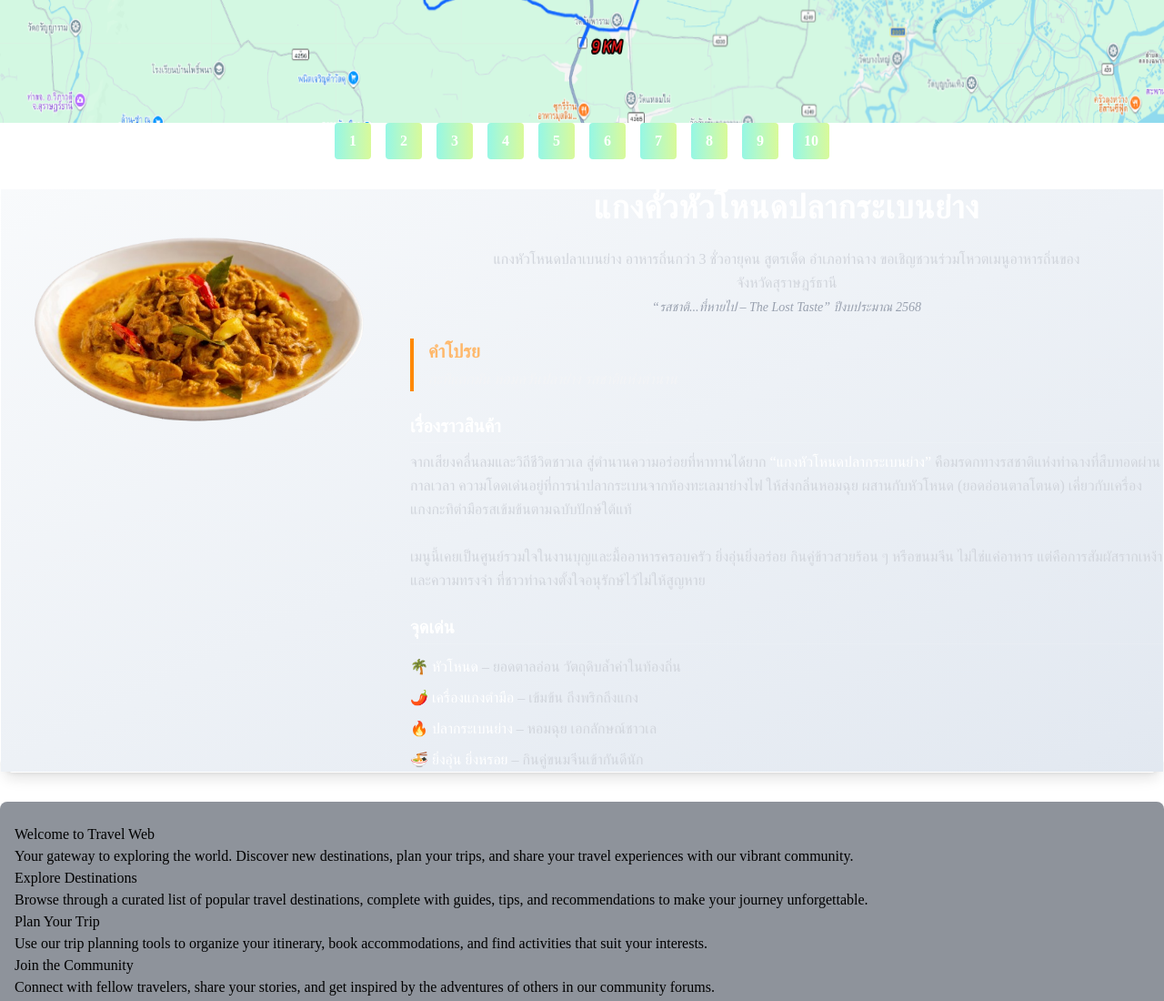
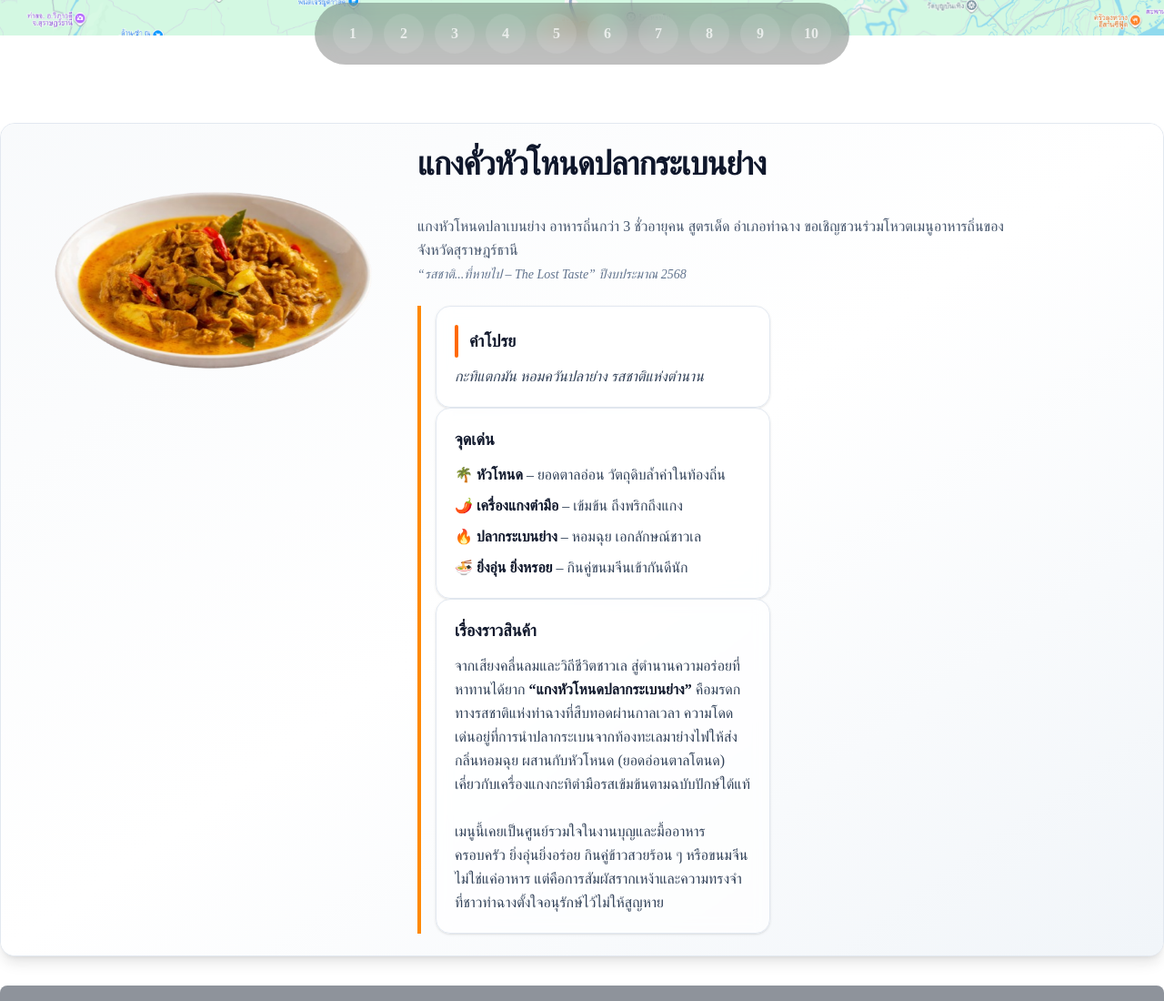
Before and after one commit to sasipongjiteufeu/Travel_web, a website built with Vite: page travel-web/index.html in a window 1280 px wide. Shown: the part 805-1905 px from the top of the page at 91% size. Built offline with nearby package versions, Linux system fonts and the light colour scheme.

Commit message:
Fix botton

```diff
--- a/travel-web/index.html
+++ b/travel-web/index.html
@@ -10,6 +10,7 @@
 </head>
 
 <body class="font-[Kanit]">
+
   <nav
     class="relative bg-gray-800/50 after:pointer-events-none after:absolute after:inset-x-0 after:bottom-0 after:h-px after:bg-white/10">
     <div class="mx-auto max-w-7xl px-2 sm:px-6 lg:px-8">
@@ -79,79 +80,42 @@
   <script type="module" src="/src/main.ts"></script>
 
   <header>
-    <h1 class="text-6xl font-bold text-center my-auto text-black drop-shadow-lg mt-4">
-      เส้นทางท่องเที่ยวเชิงอาหารอำเภอท่าฉาง</h1>
-    <div class="flex justify-center h-screen">
-      <img class="mx-auto object-top" src="ท่าฉาง.png" alt="tasa">
+    <h1 class="text-6xl font-bold text-center text-black drop-shadow-lg mt-4">
+  เส้นทางท่องเที่ยวเชิงอาหารอำเภอท่าฉาง
+</h1>
+
+<!-- container หลัก -->
+<div class="relative flex justify-center h-screen">
+
+  <!-- รูปแผนที่ -->
+  <img class="mx-auto object-contain" src="ท่าฉาง.png" alt="tasa">
+
+  <!-- pagination ลอยบนรูป -->
+  <div class="absolute bottom-16 left-1/2 -translate-x-1/2
+              flex gap-3
+              bg-black/25 backdrop-blur-md
+              px-5 py-3 rounded-full">
+
+    <button class="page-btn">1</button>
+    <button class="page-btn">2</button>
+    <button class="page-btn">3</button>
+    <button class="page-btn">4</button>
+    <button class="page-btn">5</button>
+    <button class="page-btn">6</button>
+    <button class="page-btn">7</button>
+    <button class="page-btn">8</button>
+    <button class="page-btn">9</button>
+    <button class="page-btn">10</button>
+
   </div>
-    <div class="relative flex justify-center space-x-4 mb-8">
-      <!-- Pagination Buttons -->
-      <button class="w-10 h-10 bg-gradient-to-r from-teal-200 to-lime-200
-           text-white font-bold rounded
-           transition-transform duration-200
-           hover:scale-110">
-        1
-      </button>
-      <button class="w-10 h-10 bg-gradient-to-r from-teal-200 to-lime-200
-           text-white font-bold rounded
-           transition-transform duration-200
-           hover:scale-110">
-        2
-      </button>
-      <button class="w-10 h-10 bg-gradient-to-r from-teal-200 to-lime-200
-           text-white font-bold rounded
-           transition-transform duration-200
-           hover:scale-110">
-        3
-      </button>
-      <button class="w-10 h-10 bg-gradient-to-r from-teal-200 to-lime-200
-           text-white font-bold rounded
-           transition-transform duration-200
-           hover:scale-110">
-        4
-      </button>
-      <button class="w-10 h-10 bg-gradient-to-r from-teal-200 to-lime-200
-           text-white font-bold rounded
-           transition-transform duration-200
-           hover:scale-110">
-        5
-      </button>
-      <button class="w-10 h-10 bg-gradient-to-r from-teal-200 to-lime-200
-           text-white font-bold rounded
-           transition-transform duration-200
-           hover:scale-110">
-        6
-      </button>
-      <button class="w-10 h-10 bg-gradient-to-r from-teal-200 to-lime-200
-           text-white font-bold rounded
-           transition-transform duration-200
-           hover:scale-110">
-        7
-      </button>
-      <button class="w-10 h-10 bg-gradient-to-r from-teal-200 to-lime-200
-           text-white font-bold rounded
-           transition-transform duration-200
-           hover:scale-110">
-        8
-      </button>
-      <button class="w-10 h-10 bg-gradient-to-r from-teal-200 to-lime-200
-           text-white font-bold rounded
-           transition-transform duration-200
-           hover:scale-110">
-        9
-      </button>
-      <button class="w-10 h-10 bg-gradient-to-r from-teal-200 to-lime-200
-           text-white font-bold rounded
-           transition-transform duration-200
-           hover:scale-110">
-        10
-      </button>
+
 </div>
 
   </header>
-  <article class="bg-white/70 backdrop-blur-md border border-white/30 rounded-2xl shadow-lg">
-    <section class="bg-gradient-to-br from-slate-50 to-slate-200">
-      <div class="flex flex-col md:flex-row items-start gap-6">
+
+  <article class="rounded-2xl overflow-hidden border border-slate-200 bg-white shadow-lg">
+    <section class="bg-gradient-to-br from-slate-50 via-white to-slate-100">
+      <div class="flex flex-col md:flex-row items-start gap-6 p-6">
         <div id="parallax-card" class="relative w-full md:w-1/3 rounded-2xl overflow-hidden
          [perspective:1000px] select-none">
           <img src="A-removebg-preview.png" alt="food" class="block w-full h-full object-cover
@@ -161,126 +125,71 @@
           <div id="parallax-shine"
             class="pointer-events-none absolute inset-0 opacity-0 transition-opacity duration-150"></div>
         </div>
-        <script>
-          const card = document.getElementById("parallax-card");
-          const img = document.getElementById("parallax-img");
-          const shine = document.getElementById("parallax-shine");
-
-          const MAX_ROTATE = 10;   // degrees
-          const MAX_MOVE = 10;     // px (slight translate)
-          const REDUCED = window.matchMedia("(prefers-reduced-motion: reduce)").matches;
-
-          function setTransform(px, py) {
-            if (REDUCED) return;
-
-            // px,py in range [-1..1]
-            const rotY = px * MAX_ROTATE;
-            const rotX = -py * MAX_ROTATE;
-            const tx = px * MAX_MOVE;
-            const ty = py * MAX_MOVE;
-
-            img.style.transform =
-              `translate3d(${tx}px, ${ty}px, 0) rotateX(${rotX}deg) rotateY(${rotY}deg) scale(1.03)`;
-
-            // Shine follows pointer
-            const shineX = (px + 1) * 50; // 0..100
-            const shineY = (py + 1) * 50; // 0..100
-            shine.style.opacity = "1";
-            shine.style.background =
-              `radial-gradient(circle at ${shineX}% ${shineY}%, rgba(255,255,255,0.35), rgba(255,255,255,0) 60%)`;
-          }
-
-          function reset() {
-            img.style.transform = "translate3d(0,0,0) rotateX(0) rotateY(0) scale(1)";
-            shine.style.opacity = "0";
-          }
-
-          // Mouse (PC)
-          card.addEventListener("mousemove", (e) => {
-            const r = card.getBoundingClientRect();
-            const x = (e.clientX - r.left) / r.width;  // 0..1
-            const y = (e.clientY - r.top) / r.height;  // 0..1
-            const px = (x - 0.5) * 2;                  // -1..1
-            const py = (y - 0.5) * 2;                  // -1..1
-            setTransform(px, py);
-          });
-
-          card.addEventListener("mouseleave", reset);
-
-          // Touch (Mobile): tilt while finger moves
-          card.addEventListener("touchmove", (e) => {
-            const t = e.touches[0];
-            const r = card.getBoundingClientRect();
-            const x = (t.clientX - r.left) / r.width;
-            const y = (t.clientY - r.top) / r.height;
-            const px = (x - 0.5) * 2;
-            const py = (y - 0.5) * 2;
-            setTransform(px, py);
-          }, { passive: true });
-
-          card.addEventListener("touchend", reset);
-        </script>
 
         <div class="flex flex-col gap-6 flex-1 text-gray-200 leading-relaxed">
           <!-- Title -->
-          <h1 class="text-3xl md:text-4xl font-extrabold text-center text-white tracking-wide">
+          <h1 class="text-3xl md:text-4xl font-extrabold text-slate-900 tracking-tight">
             แกงคั่วหัวโหนดปลากระเบนย่าง
           </h1>
 
           <!-- Intro -->
-          <p class="text-center text-gray-300 max-w-2xl mx-auto">
+          <p class="mt-3 text-slate-600 leading-relaxed max-w-2xl">
             แกงหัวโหนดปลาเบนย่าง อาหารถิ่นกว่า 3 ชั่วอายุคน สูตรเด็ด อำเภอท่าฉาง
             ขอเชิญชวนร่วมโหวตเมนูอาหารถิ่นของจังหวัดสุราษฎร์ธานี
-            <span class="italic text-sm text-gray-400 block mt-1">
+            <span class="italic text-sm text-slate-500 block mt-1">
               “รสชาติ...ที่หายไป – The Lost Taste” ปีงบประมาณ 2568
             </span>
           </p>
+          <div class="grid grid-cols-1 lg:grid-cols-2 gap-5">
+
 
             <!-- Section: Tagline -->
             <div class="border-l-4 border-orange-400 pl-4">
-            <h2 class="text-xl font-semibold text-orange-300 mb-1">
-              คำโปรย
-            </h2>
-            <p class="italic text-gray-100">
+              <div class="rounded-2xl bg-white/70 backdrop-blur border border-slate-200 p-5 shadow-sm">
+                <div class="flex items-center gap-3 mb-2">
+                  <span class="h-9 w-1 rounded-full bg-orange-500"></span>
+                  <h2 class="text-lg font-bold text-slate-900">คำโปรย</h2>
+                </div>
+                <p class="text-slate-700 italic">
                   กะทิแตกมัน หอมควันปลาย่าง รสชาติแห่งตำนาน
                 </p>
               </div>
 
-          <!-- Section: Story -->
-          <div>
-            <h2 class="text-xl font-semibold text-white mb-2 border-b border-white/10 pb-1">
-              เรื่องราวสินค้า
-            </h2>
-            <p class="text-gray-300">
+              <!-- Highlights card -->
+              <div class="rounded-2xl bg-white/70 backdrop-blur border border-slate-200 p-5 shadow-sm">
+                <h2 class="text-lg font-bold text-slate-900 mb-3">จุดเด่น</h2>
+                <ul class="space-y-2 text-slate-700">
+                  <li>🌴 <span class="font-semibold text-slate-900">หัวโหนด</span> – ยอดตาลอ่อน วัตถุดิบล้ำค่าในท้องถิ่น
+                  </li>
+                  <li>🌶️ <span class="font-semibold text-slate-900">เครื่องแกงตำมือ</span> – เข้มข้น ถึงพริกถึงแกง</li>
+                  <li>🔥 <span class="font-semibold text-slate-900">ปลากระเบนย่าง</span> – หอมฉุย เอกลักษณ์ชาวเล</li>
+                  <li>🍜 <span class="font-semibold text-slate-900">ยิ่งอุ่น ยิ่งหรอย</span> – กินคู่ขนมจีนเข้ากันดีนัก
+                  </li>
+                </ul>
+              </div>
+
+              <!-- Story card (กินเต็มแถวบนจอใหญ่) -->
+              <div class="lg:col-span-2 rounded-2xl bg-white/70 backdrop-blur border border-slate-200 p-5 shadow-sm">
+                <h2 class="text-lg font-bold text-slate-900 mb-3">เรื่องราวสินค้า</h2>
+                <p class="text-slate-700 leading-relaxed">
                   จากเสียงคลื่นลมและวิถีชีวิตชาวเล สู่ตำนานความอร่อยที่หาทานได้ยาก
-              <span class="text-white font-medium">“แกงหัวโหนดปลากระเบนย่าง”</span>
+                  <span class="font-semibold text-slate-900">“แกงหัวโหนดปลากระเบนย่าง”</span>
                   คือมรดกทางรสชาติแห่งท่าฉางที่สืบทอดผ่านกาลเวลา
-              ความโดดเด่นอยู่ที่การนำปลากระเบนจากท้องทะเลมาย่างไฟ
-              ให้ส่งกลิ่นหอมฉุย ผสานกับหัวโหนด (ยอดอ่อนตาลโตนด)
-              เคี่ยวกับเครื่องแกงกะทิตำมือรสเข้มข้นตามฉบับปักษ์ใต้แท้
+                  ความโดดเด่นอยู่ที่การนำปลากระเบนจากท้องทะเลมาย่างไฟให้ส่งกลิ่นหอมฉุย
+                  ผสานกับหัวโหนด (ยอดอ่อนตาลโตนด) เคี่ยวกับเครื่องแกงกะทิตำมือรสเข้มข้นตามฉบับปักษ์ใต้แท้
                   <br /><br />
-              เมนูนี้เคยเป็นศูนย์รวมใจในงานบุญและมื้ออาหารครอบครัว
-              ยิ่งอุ่นยิ่งอร่อย กินคู่ข้าวสวยร้อน ๆ หรือขนมจีน
-              ไม่ใช่แค่อาหาร แต่คือการสัมผัสรากเหง้าและความทรงจำ
+                  เมนูนี้เคยเป็นศูนย์รวมใจในงานบุญและมื้ออาหารครอบครัว ยิ่งอุ่นยิ่งอร่อย
+                  กินคู่ข้าวสวยร้อน ๆ หรือขนมจีน ไม่ใช่แค่อาหาร แต่คือการสัมผัสรากเหง้าและความทรงจำ
                   ที่ชาวท่าฉางตั้งใจอนุรักษ์ไว้ไม่ให้สูญหาย
                 </p>
               </div>
 
-          <!-- Section: Highlights -->
-          <div>
-            <h2 class="text-xl font-semibold text-white mb-3 border-b border-white/10 pb-1">
-              จุดเด่น
-            </h2>
-            <ul class="space-y-2 text-gray-300">
-              <li>🌴 <span class="text-white font-medium">หัวโหนด</span> – ยอดตาลอ่อน วัตถุดิบล้ำค่าในท้องถิ่น</li>
-              <li>🌶️ <span class="text-white font-medium">เครื่องแกงตำมือ</span> – เข้มข้น ถึงพริกถึงแกง</li>
-              <li>🔥 <span class="text-white font-medium">ปลากระเบนย่าง</span> – หอมฉุย เอกลักษณ์ชาวเล</li>
-              <li>🍜 <span class="text-white font-medium">ยิ่งอุ่น ยิ่งหรอย</span> – กินคู่ขนมจีนเข้ากันดีนัก</li>
-            </ul>
+            </div>
           </div>
         </div>
       </div>
     </section>
+
 
   </article>
 
@@ -431,6 +340,66 @@
          active:scale-95">
     ↑
   </button>
+
+    <script>
+          const card = document.getElementById("parallax-card");
+          const img = document.getElementById("parallax-img");
+          const shine = document.getElementById("parallax-shine");
+
+          const MAX_ROTATE = 10;   // degrees
+          const MAX_MOVE = 10;     // px (slight translate)
+          const REDUCED = window.matchMedia("(prefers-reduced-motion: reduce)").matches;
+
+          function setTransform(px, py) {
+            if (REDUCED) return;
+
+            // px,py in range [-1..1]
+            const rotY = px * MAX_ROTATE;
+            const rotX = -py * MAX_ROTATE;
+            const tx = px * MAX_MOVE;
+            const ty = py * MAX_MOVE;
+
+            img.style.transform =
+              `translate3d(${tx}px, ${ty}px, 0) rotateX(${rotX}deg) rotateY(${rotY}deg) scale(1.03)`;
+
+            // Shine follows pointer
+            const shineX = (px + 1) * 50; // 0..100
+            const shineY = (py + 1) * 50; // 0..100
+            shine.style.opacity = "1";
+            shine.style.background =
+              `radial-gradient(circle at ${shineX}% ${shineY}%, rgba(255,255,255,0.35), rgba(255,255,255,0) 60%)`;
+          }
+
+          function reset() {
+            img.style.transform = "translate3d(0,0,0) rotateX(0) rotateY(0) scale(1)";
+            shine.style.opacity = "0";
+          }
+
+          // Mouse (PC)
+          card.addEventListener("mousemove", (e) => {
+            const r = card.getBoundingClientRect();
+            const x = (e.clientX - r.left) / r.width;  // 0..1
+            const y = (e.clientY - r.top) / r.height;  // 0..1
+            const px = (x - 0.5) * 2;                  // -1..1
+            const py = (y - 0.5) * 2;                  // -1..1
+            setTransform(px, py);
+          });
+
+          card.addEventListener("mouseleave", reset);
+
+          // Touch (Mobile): tilt while finger moves
+          card.addEventListener("touchmove", (e) => {
+            const t = e.touches[0];
+            const r = card.getBoundingClientRect();
+            const x = (t.clientX - r.left) / r.width;
+            const y = (t.clientY - r.top) / r.height;
+            const px = (x - 0.5) * 2;
+            const py = (y - 0.5) * 2;
+            setTransform(px, py);
+          }, { passive: true });
+
+          card.addEventListener("touchend", reset);
+        </script>
   <script>
     const btn = document.getElementById("backToTop");
 
--- a/travel-web/src/style.css
+++ b/travel-web/src/style.css
@@ -1 +1,13 @@
 @import "tailwindcss";
+  .page-btn {
+    @apply w-11 h-11
+           rounded-full
+           text-base font-semibold
+           text-white/70
+           bg-white/10
+           transition-all duration-200
+           hover:bg-white hover:text-black
+           hover:scale-110
+           hover:shadow-xl
+           active:scale-95;
+  }
```
Lines whose indentation alone changed are shown as unchanged.
